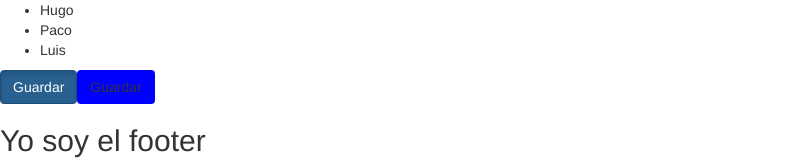
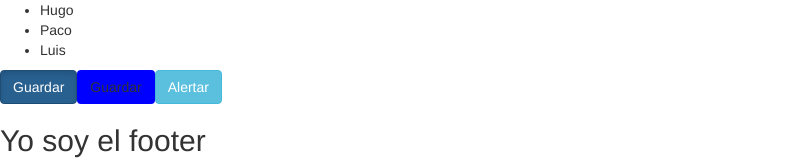
Before and after one commit to Coregraph/angular-app-demo, an Angular app: page / in a window 1280 px wide. Shown: the part 243-403 px from the top of the page, without its empty margins (0-791 px from the left). Built offline with nearby package versions, Linux system fonts and the light colour scheme.

Commit message:
Event binding a un botón.

```diff
--- a/src/app/components/home/home.component.ts
+++ b/src/app/components/home/home.component.ts
@@ -13,13 +13,19 @@ import { ClientesService } from './../../services/clientes/clientes.service';
                 </li>
               </ul>
               <button class="btn btn-primary" [class.active]="isActive">Guardar</button>
-              <button class="btn" [style.backgroundColor]="isActive ? 'blue' : 'white' ">Guardar</button>`
+              <button class="btn" [style.backgroundColor]="isActive ? 'blue' : 'white' ">Guardar</button>
+              <button class="btn btn-info" (click)="alertar($event)">Alertar</button>`
 })
 export class HomeComponent{
     nombre: string = 'Home';
     clientes: string[];
     banner: string = 'http://lorempixel.com/728/90/';
     isActive: boolean = true;
+
+    alertar($event){
+        alert('Hola');
+        console.log($event);
+    }
 
     constructor(service:ClientesService){
         this.clientes = service.getClientes();
```
